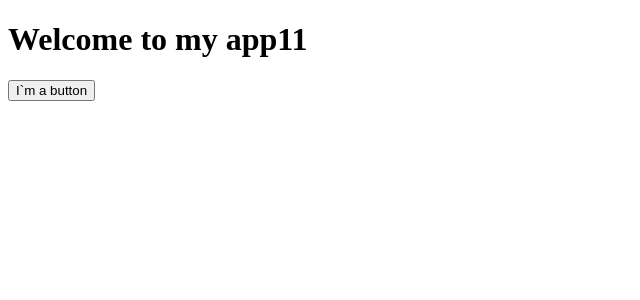
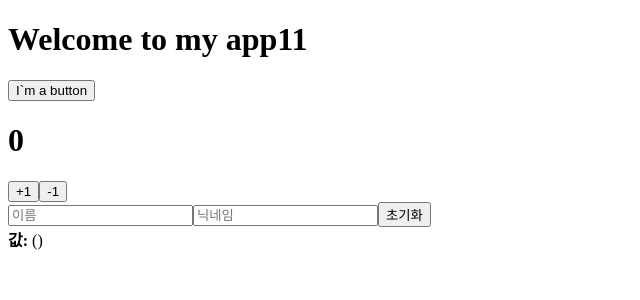
Before and after one commit to eorjs37/webpack-react, a React app: page / in a window 1280 px wide. Shown: the top 300 px of the page, without its empty margins (0-640 px from the left). Built offline with nearby package versions, Linux system fonts and the light colour scheme.

Commit message:
fix : 라우터 진행중

```diff
--- a/src/App.tsx
+++ b/src/App.tsx
@@ -1,19 +1,25 @@
-interface MyButtonProps{
-    title:string;
-    disabled:boolean;
+import { BrowserRouter } from 'react-router-dom'
+interface MyButtonProps {
+  title: string
+  disabled: boolean
 }
 
-function MyButton({title,disabled}: MyButtonProps){
-    return(
-        <button disabled={disabled}>{title}</button>
-    )
+function MyButton({ title, disabled }: MyButtonProps) {
+  return <button disabled={disabled}>{title}</button>
 }
 
-export default function App(){
-    return(
-        <div className="container">
-            <h1>Welcome to my app11</h1>
-            <MyButton title="I`m a button" disabled={false}/>
-        </div>
-    )
+import Counter from './components/Counter'
+import InputSample from './components/InputSample'
+
+export default function App() {
+  return (
+    <div className="container">
+      <BrowserRouter>
+        <h1>Welcome to my app11</h1>
+        <MyButton title="I`m a button" disabled={false} />
+        <Counter />
+        <InputSample />
+      </BrowserRouter>
+    </div>
+  )
 }
--- /dev/null
+++ b/src/components/Counter.tsx
@@ -0,0 +1,19 @@
+import { useState } from "react";
+
+export default function Counter(){
+    const [number,setNumber] = useState(0);
+    const onIncrease = () =>{
+        setNumber(number+1)
+
+    }
+    const onDecrease = () =>{
+        setNumber(number-1)
+    }
+    return(
+        <div>
+            <h1>{number}</h1>
+            <button onClick={onIncrease}>+1</button>
+            <button onClick={onDecrease}>-1</button>
+        </div>
+    )
+}
--- a/src/components/Hello.tsx
+++ b/src/components/Hello.tsx
@@ -1,4 +1,3 @@
-import * as React from 'react';
 
 export interface HelloProps {
     complier:string;
--- /dev/null
+++ b/src/components/InputSample.tsx
@@ -0,0 +1,52 @@
+import { useRef, useState } from 'react'
+
+export default function InputSample() {
+  const [inputs, setInputs] = useState({
+    name: '',
+    nickname: ''
+  })
+  const nameInput = useRef(null)
+  const { name, nickname } = inputs
+
+  const onChange = (e: React.ChangeEvent<HTMLInputElement>) => {
+    const { value, name } = e.target
+    setInputs({
+      ...inputs,
+      [name]: value
+    })
+  }
+
+  const onReset = () => {
+    setInputs({
+      name: '',
+      nickname: ''
+    })
+
+    nameInput.current.focus()
+  }
+
+  return (
+    <div>
+      <input
+        type="text"
+        name="name"
+        placeholder="이름"
+        onChange={onChange}
+        value={name}
+        ref={nameInput}
+      />
+      <input
+        type="text"
+        name="nickname"
+        placeholder="닉네임"
+        onChange={onChange}
+        value={nickname}
+      />
+      <button onClick={onReset}>초기화</button>
+      <div>
+        <b>값: </b>
+        {name} ({nickname})
+      </div>
+    </div>
+  )
+}
--- /dev/null
+++ b/src/components/UserList.tsx
@@ -0,0 +1,5 @@
+export default function UserList(){
+    return(
+
+    )
+}
--- a/src/index.js
+++ b/src/index.js
@@ -1,9 +1,9 @@
 import * as React from "react";
 import * as ReactDOM from "react-dom";
-
+import { createRoot } from 'react-dom/client'
 import App from './App'
 import './App.css';
-ReactDOM.render(
-    <App />,
-    document.getElementById("root")
-);
+
+const container = document.getElementById('root');
+const root = createRoot(container);
+root.render(<App />);
```
Also changed, not shown: 1 other file (tests, documents, lock files or other folders).
